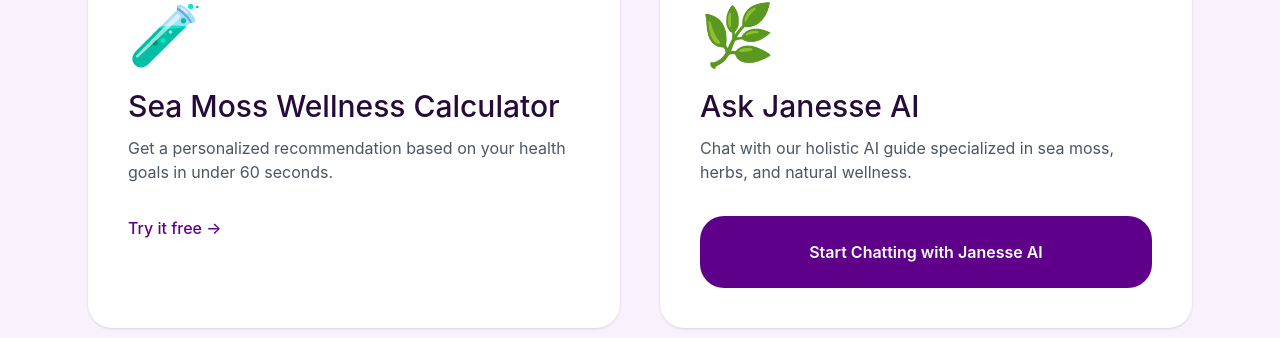
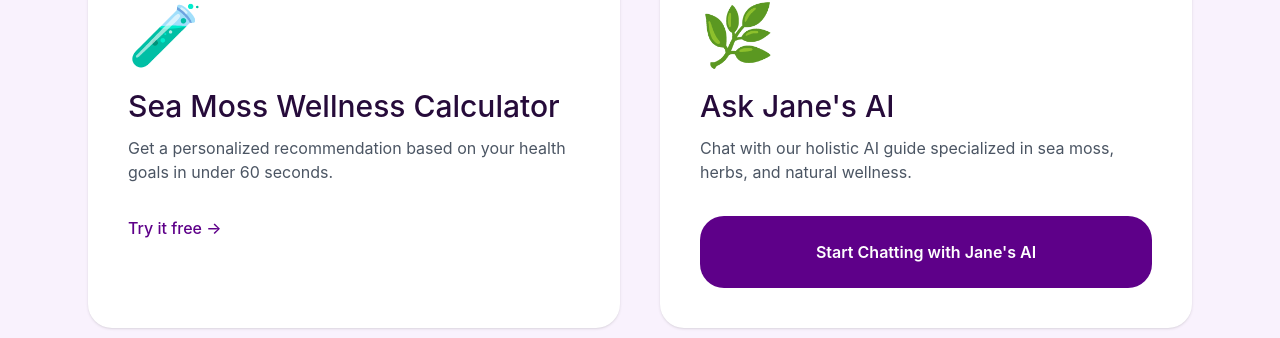
Before and after one commit to vontamr/janesseamosshealing, a plain HTML site: page index.html in a window 1280 px wide. Shown: the part 1782-2120 px from the top of the page. Drawn offline with nearby package versions, Linux system fonts and the light colour scheme.

Commit message:
Update: index.html

```diff
--- a/index.html
+++ b/index.html
@@ -208,11 +208,11 @@
 
                 <div class="bg-white rounded-3xl p-10 shadow">
                     <div class="text-6xl mb-6">🌿</div>
-                    <h3 class="text-3xl font-medium mb-3">Ask Janesse AI</h3>
+                    <h3 class="text-3xl font-medium mb-3">Ask Jane's AI</h3>
                     <p class="text-gray-600">Chat with our holistic AI guide specialized in sea moss, herbs, and natural wellness.</p>
-                    <button onclick="alert('Janesse AI chat is coming soon! Focused on sea moss, herbs &amp; holistic health.')"
+                    <button onclick="alert('Janes AI chat is coming soon! Focused on sea moss, herbs &amp; holistic health.')"
                             class="mt-8 w-full bg-purple text-white py-6 rounded-3xl font-semibold hover:bg-deep transition-all active:scale-95">
-                        Start Chatting with Janesse AI
+                        Start Chatting with Jane's AI
                     </button>
                 </div>
             </div>
```
